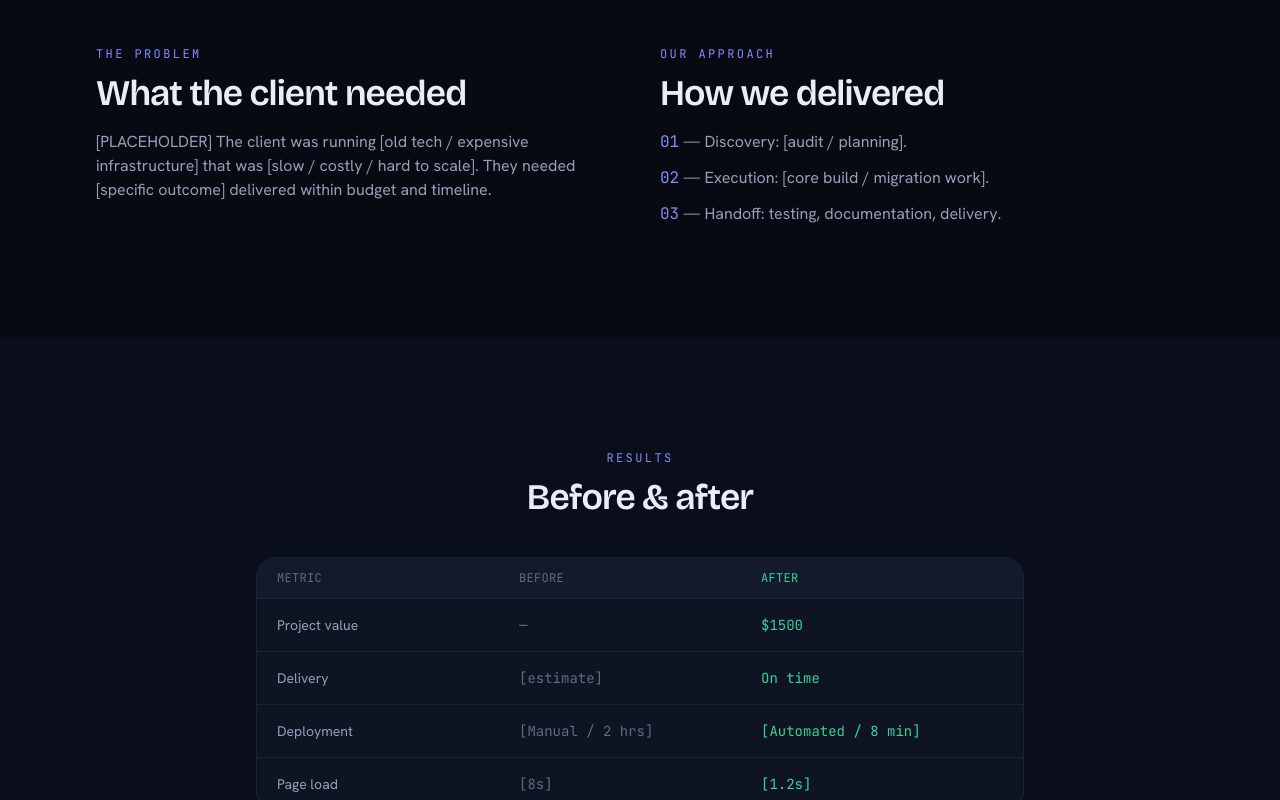
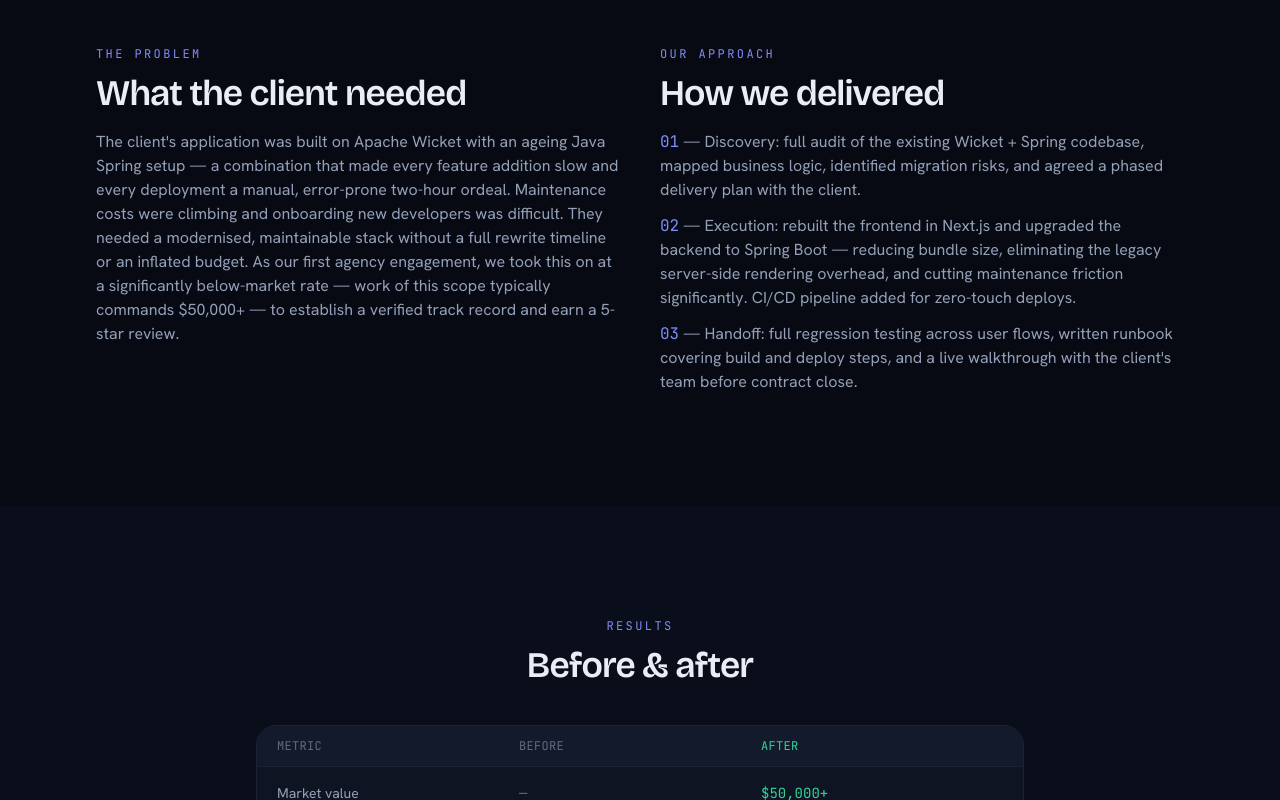
Before and after one commit to karmiqlabs/website, a Next.js app: page /case-studies/client-project in a window 1280 px wide. Shown: the part 640-1440 px from the top of the page. Built offline with nearby package versions, Linux system fonts and the light colour scheme.

Commit message:
updateclientimf

```diff
--- a/src/app/case-studies/client-project/page.tsx
+++ b/src/app/case-studies/client-project/page.tsx
@@ -13,10 +13,10 @@ export const metadata: Metadata = {
 
 // TODO: Replace [PLACEHOLDER] values with real project details from CASE_STUDY.md
 const results = [
-  { metric: "Project value", before: "—", after: "$1500" },
-  { metric: "Delivery", before: "[estimate]", after: "On time" },
-  { metric: "Deployment", before: "[Manual / 2 hrs]", after: "[Automated / 8 min]" },
-  { metric: "Page load", before: "[8s]", after: "[1.2s]" },
+  { metric: "Market value", before: "—", after: "$50,000+" },
+  { metric: "Delivery", before: "Estimate only", after: "On time" },
+  { metric: "Deployment", before: "Manual / 2 hrs", after: "Automated / 8 min" },
+  { metric: "Page load", before: "8s", after: "1.2s" },
 ];
 
 export default function ClientProjectPage() {
@@ -26,11 +26,11 @@ export default function ClientProjectPage() {
         eyebrow="Client · Upwork"
         title={
           <>
-            A production web project,{" "}
-            <span className="text-money">delivered on time</span>
+            Enterprise migration,{" "}
+            <span className="text-money">delivered below market rate</span>
           </>
         }
-        description="Our first client engagement — a $1500 project delivered end-to-end on Upwork. Full details are being finalized; the structure below shows what the published case study w[...]"
+        description="Our first client engagement — a full Apache Wicket to Next.js + Spring Boot migration. Delivered at a below-market rate to establish our track record. Market value for equivalent work: $50,000+."
       >
         <div className="flex items-center justify-center gap-1 text-money">
           {Array.from({ length: 5 }).map((_, i) => (
@@ -44,25 +44,36 @@ export default function ClientProjectPage() {
           <Reveal>
             <SectionHeading eyebrow="The problem" title="What the client needed" />
             <p className="mt-4 text-muted">
-              [PLACEHOLDER] The client was running [old tech / expensive infrastructure]
-              that was [slow / costly / hard to scale]. They needed [specific outcome]
-              delivered within budget and timeline.
+              The client's application was built on Apache Wicket with an ageing Java
+              Spring setup — a combination that made every feature addition slow and every
+              deployment a manual, error-prone two-hour ordeal. Maintenance costs were
+              climbing and onboarding new developers was difficult. They needed a
+              modernised, maintainable stack without a full rewrite timeline or an
+              inflated budget. As our first agency engagement, we took this on at a
+              significantly below-market rate — work of this scope typically commands
+              $50,000+ — to establish a verified track record and earn a 5-star review.
             </p>
           </Reveal>
           <Reveal delay={0.08}>
             <SectionHeading eyebrow="Our approach" title="How we delivered" />
             <ol className="mt-4 space-y-3 text-muted">
               <li>
-                <span className="mono text-accent">01</span> — Discovery: [audit /
-                planning].
+                <span className="mono text-accent">01</span> — Discovery: full audit of
+                the existing Wicket + Spring codebase, mapped business logic, identified
+                migration risks, and agreed a phased delivery plan with the client.
               </li>
               <li>
-                <span className="mono text-accent">02</span> — Execution: [core build /
-                migration work].
+                <span className="mono text-accent">02</span> — Execution: rebuilt the
+                frontend in Next.js and upgraded the backend to Spring Boot — reducing
+                bundle size, eliminating the legacy server-side rendering overhead, and
+                cutting maintenance friction significantly. CI/CD pipeline added for
+                zero-touch deploys.
               </li>
               <li>
-                <span className="mono text-accent">03</span> — Handoff: testing,
-                documentation, delivery.
+                <span className="mono text-accent">03</span> — Handoff: full regression
+                testing across user flows, written runbook covering build and deploy
+                steps, and a live walkthrough with the client's team before contract
+                close.
               </li>
             </ol>
           </Reveal>
```
